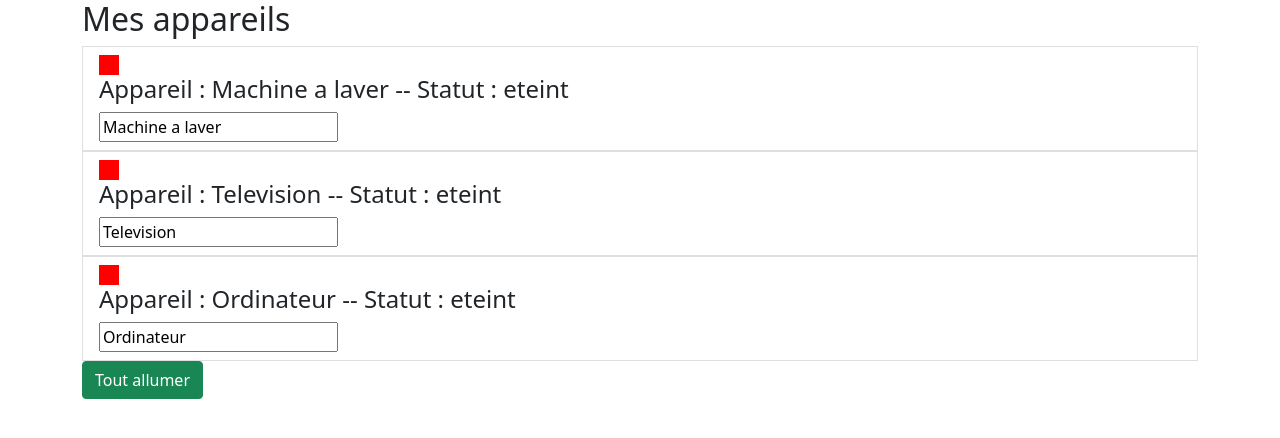
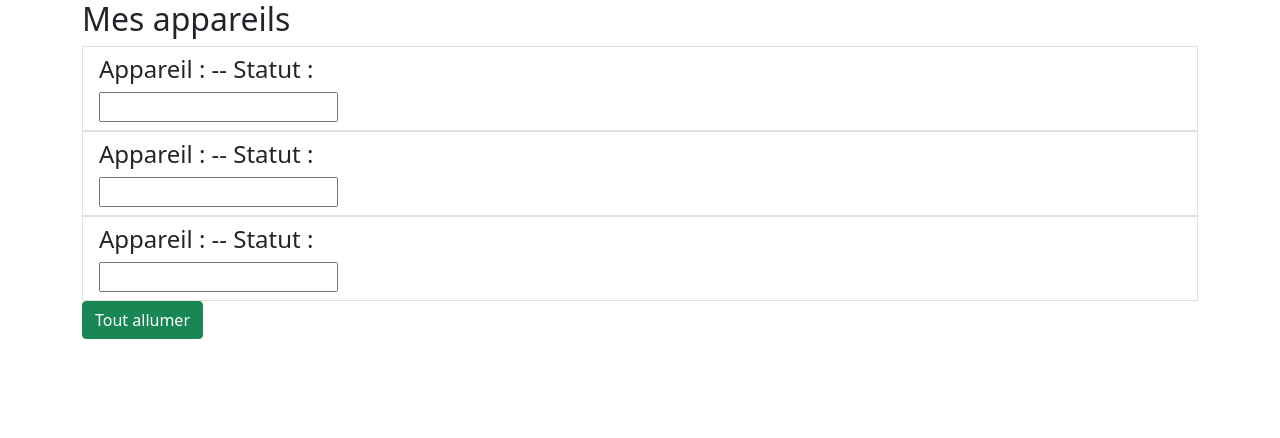
Before and after one commit to beinjamin/mon_test_angular, an Angular app: page / in a window 1280 px wide. Shown: the top 438 px of the page. Built offline with nearby package versions, Linux system fonts and the light colour scheme.

Commit message:
Creation de la directive for

```diff
--- a/src/app/app.component.html
+++ b/src/app/app.component.html
@@ -3,10 +3,7 @@
     <div class="col-xs-12">
       <h2>Mes appareils</h2>
       <ul class="list-group">
-    <app-appareil [appareilName]="appareilOne" [appareilStatus]="'eteint'"></app-appareil>
-    <app-appareil [appareilName]="appareilTwo" [appareilStatus]="'eteint'"></app-appareil>
-    <app-appareil [appareilName]="appareilThree" [appareilStatus]="'eteint'"></app-appareil>
-
+    <app-appareil *ngFor="let appareil of appareils" ></app-appareil>
       </ul>
 <button class="btn btn-success"
 [disabled]="!isAuth"
--- a/src/app/app.component.ts
+++ b/src/app/app.component.ts
@@ -23,9 +23,7 @@ export class AppComponent {
   ]
 
 /*   Interpolation &&& properties brading laison du code typescript ver le template */
-  appareilOne = 'Machine a laver';
-  appareilTwo = 'Television';
-  appareilThree = 'Ordinateur';
+
 constructor(){
     setTimeout(() => {
       this.isAuth = true;
```
